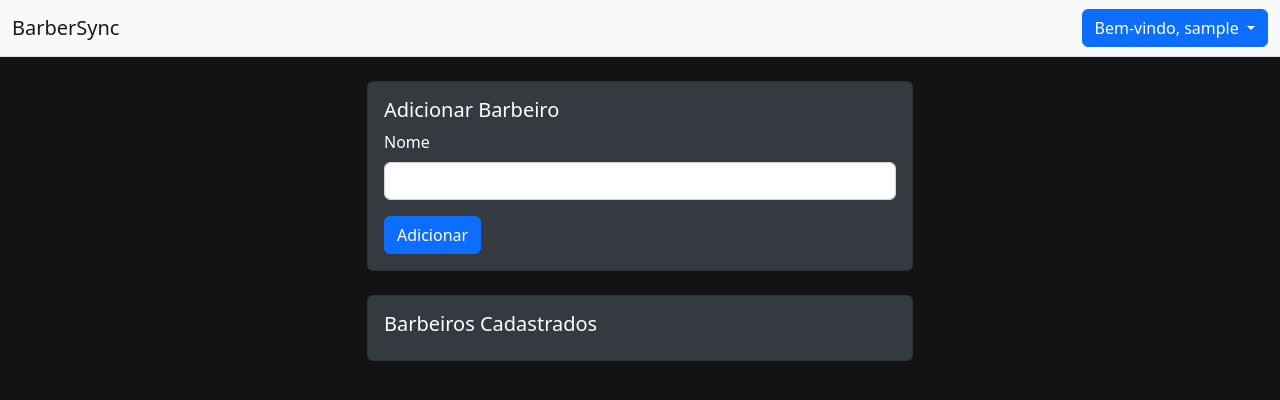
After one commit to alex-ads/naregua-app, a Django app: page /area-barbeiros/ in a window 1280 px wide. The commit adds this page. Shown: the top 400 px of the page. Run offline with Django 4.2, Linux system fonts and the light colour scheme; the visitor is signed in with stand-in values (Sample User, id 1); data that the repository does not hold is empty.

Commit message:
Implementação de cadastro de barbeiro, exclusão, tela comercial, melhoria de navbar.html e model.py

```diff
--- a/myapp/forms.py
+++ b/myapp/forms.py
@@ -1,17 +1,22 @@
 from django import forms
-from .models import Agendamento
+from .models import Agendamento, Barbeiro
 
 
 class AgendamentoForm(forms.ModelForm):
     nome_cliente = forms.CharField(label="Seu Nome")
 
+    def __init__(self, *args, **kwargs):
+        barbearia = kwargs.pop('barbearia', None)
+        super(AgendamentoForm, self).__init__(*args, **kwargs)
+        if barbearia:
+            self.fields['barbeiro'].queryset = Barbeiro.objects.filter(user=barbearia)
+
     class Meta:
         model = Agendamento
-        fields = ['data_agendamento', 'nome_cliente', 'telefone']
+        fields = ['datetime_agendamento', 'nome_cliente', 'telefone', 'barbeiro']
         widgets = {
-            'data_agendamento': forms.DateTimeInput(attrs={'type': 'datetime-local'}, format='%Y-%m-%dT%H:%M'),
+            'datetime_agendamento': forms.DateTimeInput(attrs={'type': 'datetime-local'}, format='%Y-%m-%dT%H:%M'),
         }
-
 
 
 class FiltroAgendamentoForm(forms.Form):
@@ -21,3 +26,9 @@ class FiltroAgendamentoForm(forms.Form):
         ('mes', 'Mês'),
         ('ano', 'Ano'),
     ], widget=forms.RadioSelect)
+
+
+class BarbeiroForm(forms.ModelForm):
+    class Meta:
+        model = Barbeiro
+        fields = ['nome_barbeiro']
--- /dev/null
+++ b/myapp/templates/area_barbeiros.html
@@ -0,0 +1,44 @@
+{% extends 'base.html' %}
+
+{% block title %}
+  BarberSync
+{% endblock %}
+
+{% block content %}
+<div class="container mt-4">
+  <div class="row justify-content-center">
+    <div class="col-md-6">
+      <div class="card mb-4" style="background-color: #343a40; color: white;">
+        <div class="card-body">
+          <h5 class="card-title">Adicionar Barbeiro</h5>
+          <form method="post">
+            {% csrf_token %}
+            <div class="mb-3">
+              <label for="id_nome_barbeiro" class="form-label">Nome</label>
+              <input type="text" name="nome_barbeiro" class="form-control rounded" id="id_nome_barbeiro">
+            </div>
+            <button class="btn btn-primary btn-block" type="submit">Adicionar</button>
+          </form>
+        </div>
+      </div>
+      <div class="card" style="background-color: #343a40; color: white;">
+        <div class="card-body">
+          <h5 class="card-title">Barbeiros Cadastrados</h5>
+          <div class="list-group">
+            {% for barbeiro in barbeiros %}
+              <div class="list-group-item" style="background-color: #495057; color: white;">
+                <span>{{ barbeiro.nome_barbeiro }}</span>
+                <form class="float-end" method="post" action="{% url 'excluir_barbeiro' %}">
+                  {% csrf_token %}
+                  <input type="hidden" name="barbeiro" value="{{ barbeiro.id }}">
+                  <button class="btn btn-sm btn-danger" type="submit">Excluir</button>
+                </form>
+              </div>
+            {% endfor %}
+          </div>
+        </div>
+      </div>
+    </div>
+  </div>
+</div>
+{% endblock %}
--- a/myapp/templates/components/navbar.html
+++ b/myapp/templates/components/navbar.html
@@ -3,18 +3,22 @@
     <button class="navbar-toggler" type="button" data-bs-toggle="collapse" data-bs-target="#navbarTogglerDemo03" aria-controls="navbarTogglerDemo03" aria-expanded="false" aria-label="Toggle navigation">
       <span class="navbar-toggler-icon"></span>
     </button>
-    {% if user.is_authenticated %}
-      <a class="navbar-brand" href="{% url 'home' %}">BarberSync</a>
-    {% else %}
-      <a class="navbar-brand" href="{% url 'mysite' %}">BarberSync</a>
-    {% endif %}
+    <a class="navbar-brand{% if user.is_authenticated %} d-none d-lg-block{% endif %}" href="{% if user.is_authenticated %}{% url 'home' %}{% else %}{% url 'mysite' %}{% endif %}">BarberSync</a>
     <div class="collapse navbar-collapse" id="navbarTogglerDemo03">
       <ul class="navbar-nav me-auto mb-2 mb-lg-0"></ul>
+      <div class="ms-auto">
+        {% if user.is_authenticated %}
+        <div class="dropdown">
+          <button class="btn btn-primary dropdown-toggle" type="button" id="dropdownMenuButton" data-bs-toggle="dropdown" aria-expanded="false">
+            Bem-vindo, {{ user.username }}
+          </button>
 
-      <div class="d-flex gap-3 align-items-center">
-        {% if user.is_authenticated %}
-          <span class="nav-text">Bem-vindo, {{ user.username }}</span>
-          <a class="btn btn-outline-danger" href="{% url 'exit' %}">Sair</a>
+          <ul class="dropdown-menu dropdown-menu-end" aria-labelledby="dropdownMenuButton">
+            <li><a class="dropdown-item" href="{% url 'area_barbeiros' %}">Barbeiros</a></li>
+            <li><a class="dropdown-item text-danger" href="{% url 'exit' %}">Sair</a></li>
+          </ul>
+        </div>
+
         {% else %}
           <a class="btn btn-outline-primary" href="{% url 'login' %}">Entrar</a>
           <a class="btn btn-success" href="{% url 'register' %}">Registrar</a>
--- a/myapp/urls.py
+++ b/myapp/urls.py
@@ -4,6 +4,9 @@ from myapp import views
 urlpatterns = [
     path('', views.mysite, name='mysite'),
     path('home/', views.home, name='home'),
+    path('area-barbeiros/', views.area_barbeiros, name='area_barbeiros'),
+    path('excluir_barbeiro/', views.excluir_barbeiro, name='excluir_barbeiro'),
+    path('atualizar_status/<int:agendamento_id>/', views.atualizar_status, name='atualizar_status'),
     path('exit/', views.custom_logout, name='exit'),
-    path('<str:username>/', views.agendamento, name='agendamento'),
+    path('<str:username>/', views.criar_agendamento, name='criar_agendamento'),
 ]
--- a/myapp/views.py
+++ b/myapp/views.py
@@ -1,35 +1,60 @@
 from django.shortcuts import get_object_or_404, render, redirect
 from django.contrib.auth.decorators import login_required
 from .forms import AgendamentoForm
-from django.contrib.auth.models import User
 from django.contrib.auth import logout
 from .models import Agendamento
-from django.http import JsonResponse
-from django.utils import timezone
+from datetime import timedelta
+from .models import Barbeiro
+from django.contrib.auth.models import User
+from .forms import BarbeiroForm
+from datetime import date
 from .forms import FiltroAgendamentoForm
-from datetime import timedelta
+from django.http import HttpResponseBadRequest, HttpResponseNotAllowed
 
 
 
 
-# Create your views here.
+
+@login_required
+def area_barbeiros(request):
+    if request.method == 'POST':
+        form = BarbeiroForm(request.POST)
+        if form.is_valid():
+            barbeiro = form.save(commit=False)
+            barbeiro.user = request.user  # Associando o usuário logado ao barbeiro
+            barbeiro.save()
+            return redirect('home')  # Redireciona para a página de sucesso
+    else:
+        form = BarbeiroForm()
+
+    # Obter todos os barbeiros cadastrados
+    barbeiros = Barbeiro.objects.filter(user=request.user)
+    return render(request, 'area_barbeiros.html', {'form': form, 'barbeiros': barbeiros})
+# views.py
+
+
+@login_required
+def excluir_barbeiro(request):
+    if request.method == 'POST':
+        barbeiro_id = request.POST.get('barbeiro')
+        Barbeiro.objects.filter(id=barbeiro_id).delete()
+    return redirect('area_barbeiros')
+
+
+def criar_agendamento(request, username):
+    barbearia = get_object_or_404(User, username=username)
+    if request.method == 'POST':
+        form = AgendamentoForm(request.POST, barbearia=barbearia)
+        if form.is_valid():
+            agendamento = form.save()
+            return redirect('/')  # Redirecionar para a página de sucesso ou outra URL desejada
+    else:
+        form = AgendamentoForm(barbearia=barbearia)
+    return render(request, 'agendamento.html', {'form': form})
+
+
 def mysite(request):
     return render(request, 'index.html')
-
-
-def agendamento(request, username):
-    cliente = get_object_or_404(User, username=username)
-    if request.method == 'POST':
-        form = AgendamentoForm(request.POST)
-        if form.is_valid():
-            agendamento = form.save(commit=False)
-            agendamento.usuario = cliente
-            agendamento.save()
-            # Redirecione para a página de sucesso ou outra URL desejada
-            return redirect('/')
-    else:
-        form = AgendamentoForm()
-    return render(request, 'agendamento.html', {'cliente': cliente, 'form': form})
 
 
 @login_required
@@ -39,21 +64,85 @@ def custom_logout(request):
     return redirect('mysite')
 
 
+def get_agendamentos_usuario(user):
+    """
+    Retorna todos os agendamentos relacionados aos barbeiros associados ao usuário logado.
+    Exclui os agendamentos com status True.
+    Retorna uma queryset vazia se o usuário não tiver barbeiros associados.
+    """
+    try:
+        barbeiros = Barbeiro.objects.filter(user=user)  # Recupera os barbeiros associados ao usuário logado
+        agendamentos = Agendamento.objects.filter(barbeiro__in=barbeiros, status=False)  # Exclui agendamentos com status True
+        return agendamentos
+    except Barbeiro.DoesNotExist:
+        return Agendamento.objects.none()  # Retorna uma queryset vazia se o usuário não tiver barbeiros associados
+
+
+def filtrar_agendamentos(agendamentos, tipo_filtro, barbeiro_id=None):
+    """
+    Filtra os agendamentos com base no tipo de filtro especificado e, opcionalmente, por barbeiro.
+    Retorna os agendamentos filtrados.
+    """
+    now = date.today()  # Obter a data atual
+
+    if tipo_filtro == 'dia':
+        # Filtrar agendamentos para o dia atual
+        agendamentos = agendamentos.filter(datetime_agendamento__date=now)
+    elif tipo_filtro == 'semana':
+        # Filtrar agendamentos para a semana atual
+        end_of_week = now + timedelta(days=6)  # Próximos 7 dias
+        agendamentos = agendamentos.filter(datetime_agendamento__range=[now, end_of_week])
+    elif tipo_filtro == 'mes':
+        # Filtrar agendamentos para o mês atual
+        agendamentos = agendamentos.filter(datetime_agendamento__month=now.month)
+    elif tipo_filtro == 'ano':
+        # Filtrar agendamentos para o ano atual
+        agendamentos = agendamentos.filter(datetime_agendamento__year=now.year)
+
+    # Filtrar por barbeiro, se o ID do barbeiro for fornecido
+    if barbeiro_id is not None:
+        agendamentos = agendamentos.filter(barbeiro__id=barbeiro_id)
+
+    return agendamentos
+
+
 @login_required
 def home(request):
-    agendamentos = Agendamento.objects.filter(usuario=request.user)
-    tipo_filtro = request.POST.get('tipo_filtro', None)
+    barbeiros_do_usuario = request.user.barbeiros.all()  # Todos os barbeiros associados ao usuário logado
+    agendamentos = Agendamento.objects.filter(barbeiro__in=barbeiros_do_usuario, status=False)  # Apenas agendamentos relacionados aos barbeiros do usuário logado e com status False
 
-    if request.method == 'POST' and tipo_filtro:
-        now = timezone.now()
-        if tipo_filtro == 'dia':
-            agendamentos = agendamentos.filter(data_agendamento__date=now.date())
-        elif tipo_filtro == 'semana':
-            end_of_week = now + timedelta(days=6)  # Próximos 7 dias
-            agendamentos = agendamentos.filter(data_agendamento__range=[now, end_of_week])
-        elif tipo_filtro == 'mes':
-            agendamentos = agendamentos.filter(data_agendamento__month=now.month)
-        elif tipo_filtro == 'ano':
-            agendamentos = agendamentos.filter(data_agendamento__year=now.year)
+    tipo_filtro = request.POST.get('tipo_filtro')
+    barbeiro_id = request.POST.get('barbeiro_id')
 
-    return render(request, 'home.html', {'agendamentos': agendamentos, 'tipo_filtro': tipo_filtro})
+    if tipo_filtro:
+        agendamentos = filtrar_agendamentos(agendamentos, tipo_filtro)
+
+    if barbeiro_id:
+        agendamentos = agendamentos.filter(barbeiro_id=barbeiro_id)
+
+    form = FiltroAgendamentoForm()
+    return render(request, 'home.html', {'agendamentos': agendamentos, 'form': form, 'barbeiros': barbeiros_do_usuario})
+
+
+
+@login_required
+def atualizar_status(request, agendamento_id):
+    if request.method == 'POST':
+        agendamento = get_object_or_404(Agendamento, pk=agendamento_id)
+        valor_cobrado = request.POST.get('valor_cobrado')
+
+        # Verifica se o valor do serviço foi fornecido
+        if valor_cobrado is None or valor_cobrado == '':
+            # Se não foi fornecido, retorne uma resposta de erro
+            return HttpResponseBadRequest("O valor do serviço é obrigatório.")
+
+        # Atualiza o status do agendamento e salva o valor do serviço
+        agendamento.status = True
+        agendamento.valor_cobrado = valor_cobrado
+        agendamento.save()
+
+        # Redireciona de volta para a página principal ou para onde você desejar
+        return redirect('home')
+    else:
+        # Se o método da requisição não for POST, retorne uma resposta de erro
+        return HttpResponseNotAllowed(['POST'])
```
Also changed, not shown: accounts/templates/registration/login.html (+2 -7 lines), myapp/models.py (+15 -2 lines), myapp/templates/agendamento.html (+45 -26 lines), myapp/templates/home.html (+63 -11 lines), myapp/templates/index.html (+44 -5 lines), myapp/migrations/0004_rename_data_agendamento_agendamento_datetime_agendamento_and_more.py (added), myapp/migrations/0005_alter_barbeiro_user.py (added).
